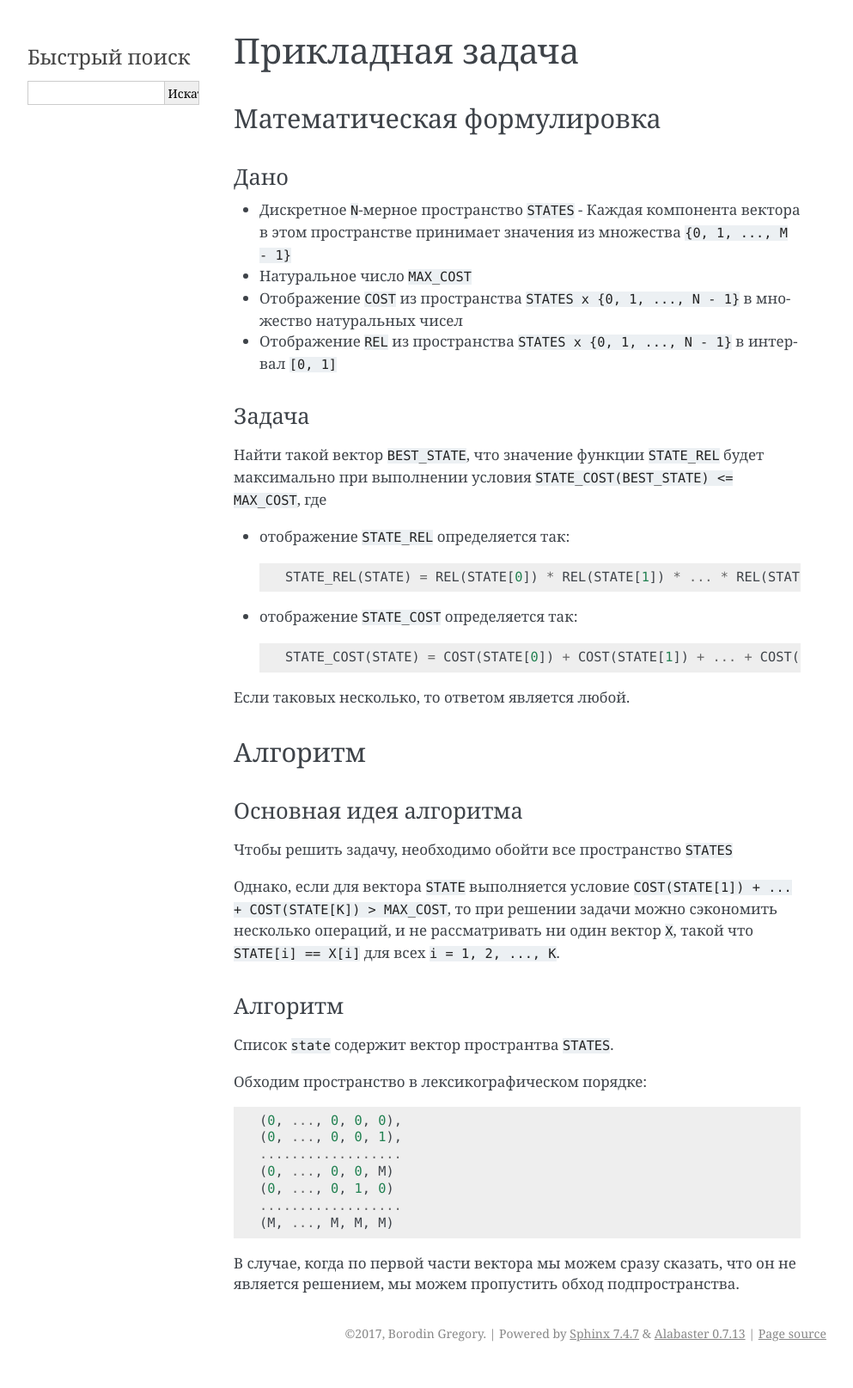
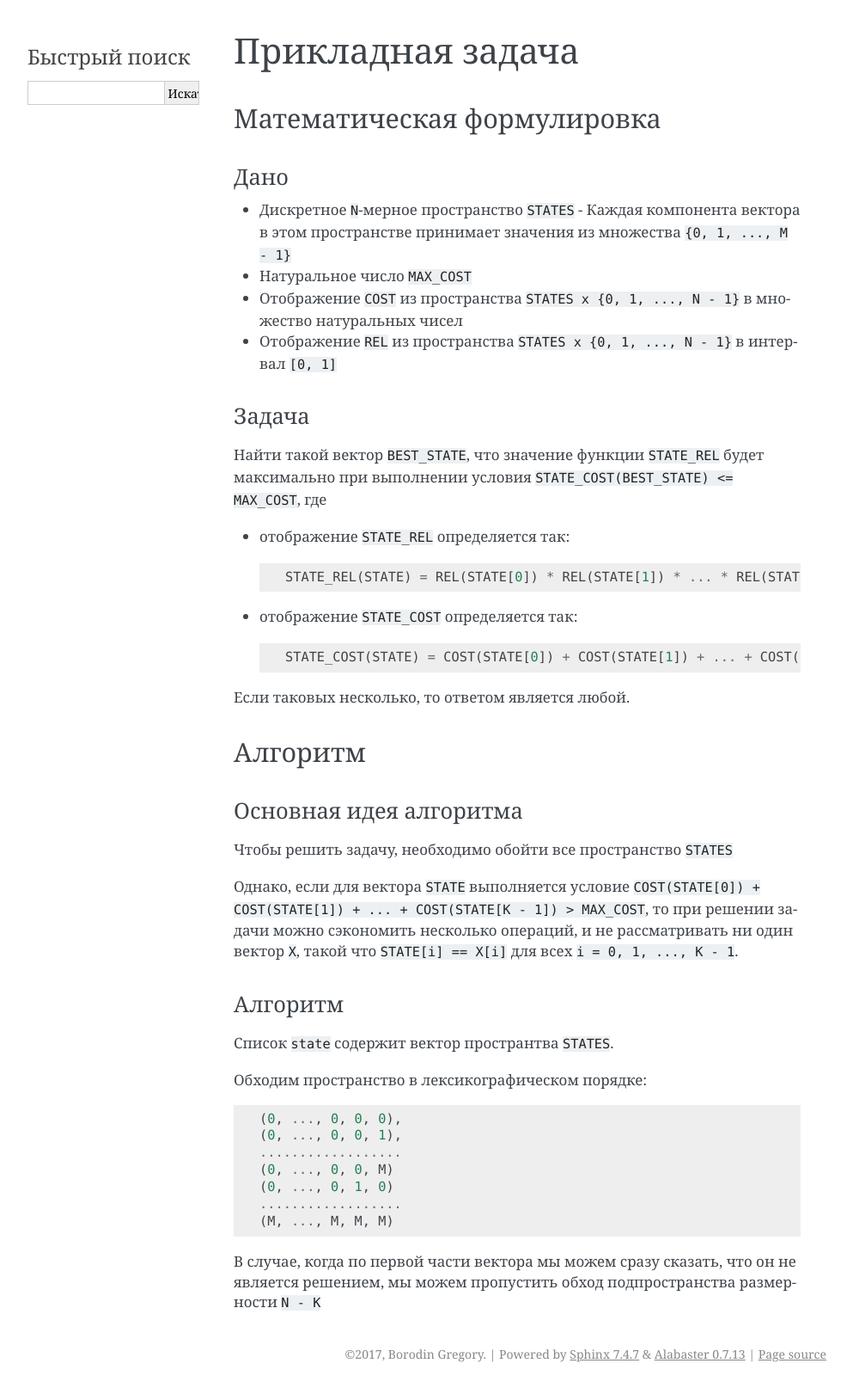
Before and after one commit to grihabor/reliability-projects, a Sphinx documentation site: the page built from task_4/docs/source/algorithm.rst, in a window 1280 px wide. Shown: the whole page at 86% size, without its empty margins (148-1141 px from the left). Built offline with Sphinx 7.4.7, drawn with Linux system fonts in a browser that asks for light colours; before the commit the page ends 1590 px from its top, so only the background shows below that.

Commit message:
fix indexing

```diff
--- a/task_4/docs/source/algorithm.rst
+++ b/task_4/docs/source/algorithm.rst
@@ -43,10 +43,10 @@
 Чтобы решить задачу, необходимо обойти все пространство ``STATES``
 
 Однако, если для вектора ``STATE`` выполняется условие
-``COST(STATE[1]) + ... + COST(STATE[K]) > MAX_COST``,
+``COST(STATE[0]) + COST(STATE[1]) + ... + COST(STATE[K - 1]) > MAX_COST``,
 то при решении задачи можно сэкономить несколько операций,
 и не рассматривать ни один вектор ``X``, такой что
-``STATE[i] == X[i]`` для всех ``i = 1, 2, ..., K``.
+``STATE[i] == X[i]`` для всех ``i = 0, 1, ..., K - 1``.
 
 Алгоритм
 --------
@@ -64,4 +64,4 @@
     (M, ..., M, M, M)
 
 В случае, когда по первой части вектора мы можем сразу сказать, что он не является решением,
-мы можем пропустить обход подпространства.
+мы можем пропустить обход подпространства размерности ``N - K``
```
